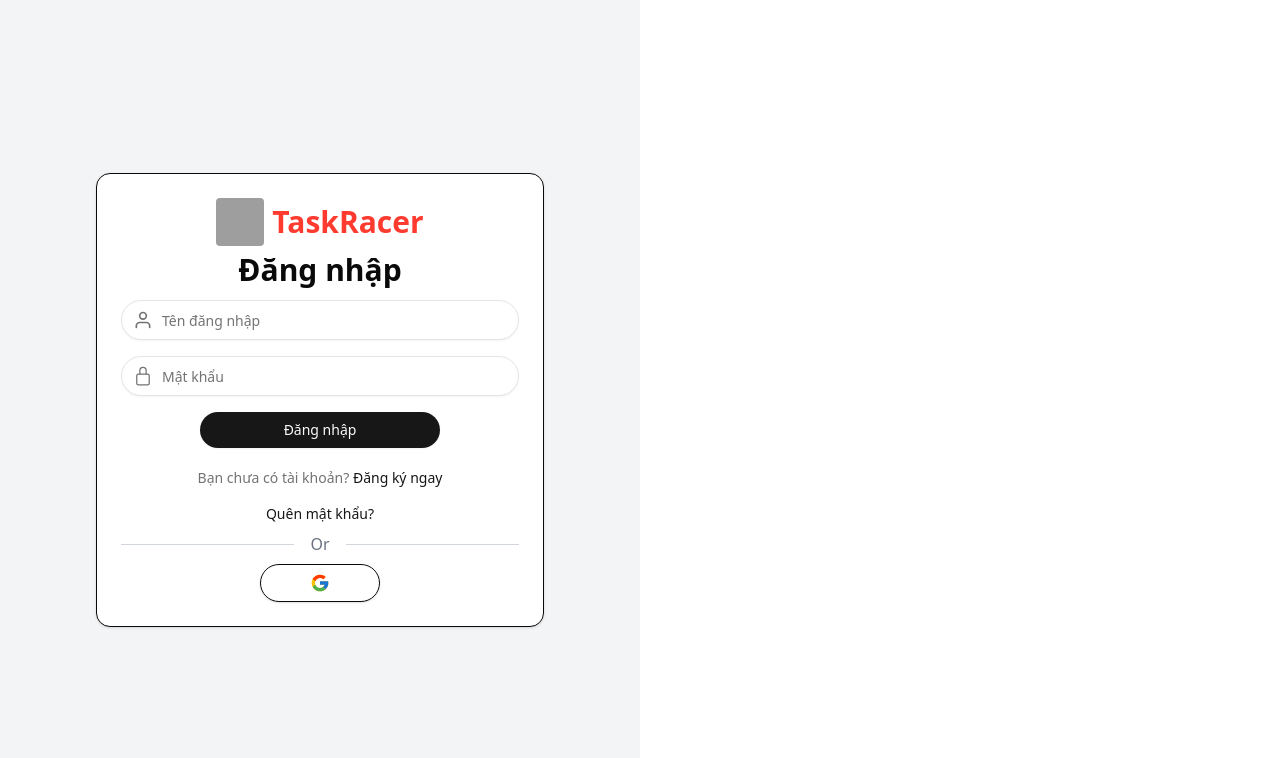
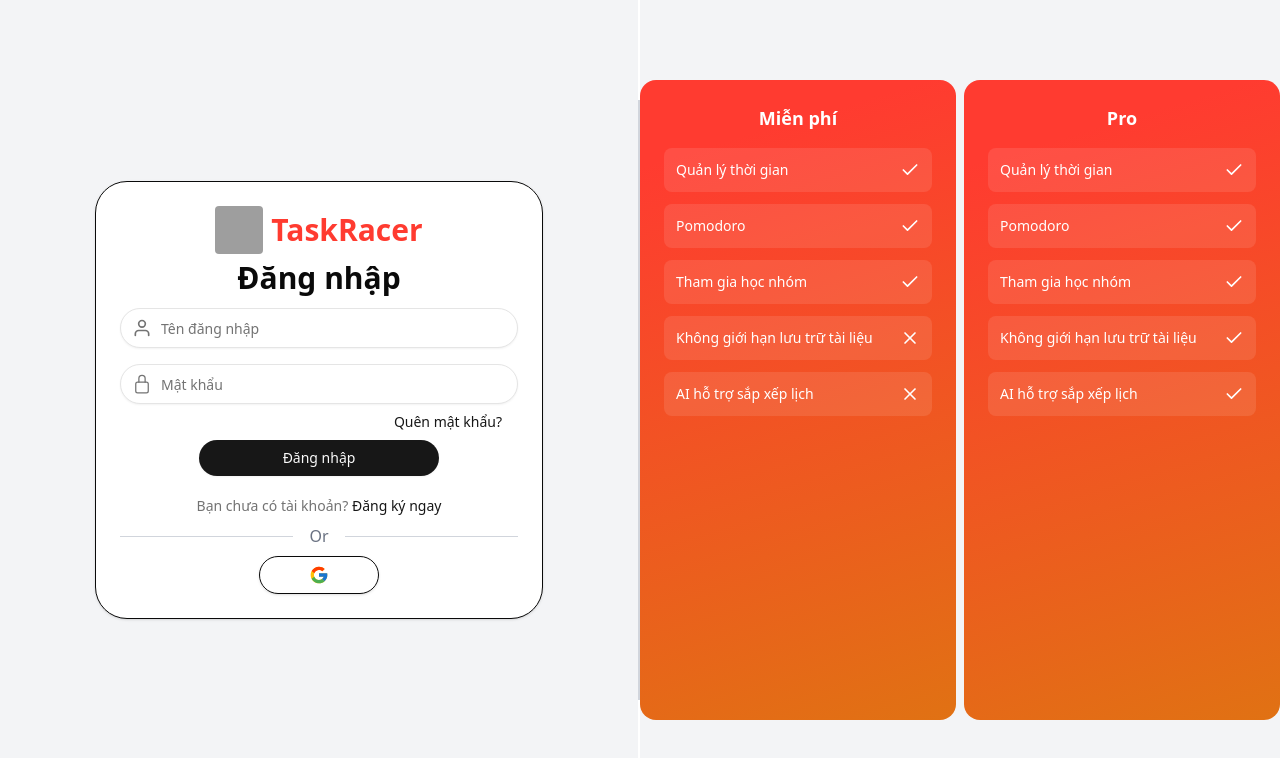
Before and after one commit to TechRacer-ptithcm/TaskRacer-Frontend-TS, a React (Vite) app: page /auth in a window 1280 px wide. Shown: the top 758 px of the page. Built offline with nearby package versions, Linux system fonts and the light colour scheme; grey boxes are pictures that could not be loaded.

Commit message:
auth complete

```diff
--- a/src/components/auth/ForgotPassword.tsx
+++ b/src/components/auth/ForgotPassword.tsx
@@ -1,5 +1,3 @@
-import React from 'react'
-
 export default function ForgotPassword() {
   return (
     <div>ForgotPassword</div>
--- a/src/components/auth/SignIn.tsx
+++ b/src/components/auth/SignIn.tsx
@@ -9,10 +9,8 @@
 import {
   Form,
   FormControl,
-  FormDescription,
   FormField,
   FormItem,
-  FormLabel,
   FormMessage,
 } from "@/components/ui/form";
 import { InputWithIcon } from "../ui/InputWithIcon";
@@ -51,7 +49,7 @@
   };
 
   return (
-    <Card className="w-full max-w-md gap-3">
+    <Card className="w-full max-w-md gap-3 rounded-4xl">
       <CardHeader>
         <Logo />
         <CardTitle className="text-center text-3xl">Đăng nhập</CardTitle>
@@ -65,7 +63,7 @@
             <FormField
               control={form.control}
               name="email"
-              render={({ field }) => (
+              render={() => (
                 <FormItem>
                   <FormControl>
                     <InputWithIcon
@@ -82,8 +80,8 @@
             <FormField
               control={form.control}
               name="password"
-              render={({ field }) => (
-                <FormItem>
+              render={() => (
+                <FormItem className="m-0">
                   <FormControl>
                     <InputWithIcon
                       className="rounded-full"
@@ -96,6 +94,15 @@
                 </FormItem>
               )}
             />
+            <div className="flex w-full justify-end pr-4 m-0">
+              <Button
+                variant="link"
+                onClick={() => dispatch(setStep("forgotPassword"))}
+                className="m-0 cursor-pointer p-0"
+              >
+                Quên mật khẩu?
+              </Button>
+            </div>
             <div className="flex w-full justify-center">
               <Button
                 type="submit"
@@ -118,13 +125,6 @@
             Đăng ký ngay
           </Button>
         </p>
-        <Button
-          variant="link"
-          onClick={() => dispatch(setStep("forgotPassword"))}
-          className="cursor-pointer"
-        >
-          Quên mật khẩu?
-        </Button>
 
         <div className="relative flex w-full items-center">
           <div className="flex-grow border-t border-gray-300"></div>
@@ -132,11 +132,11 @@
           <div className="flex-grow border-t border-gray-300"></div>
         </div>
         <button
-        type="button"
-        className="flex items-center justify-center w-30 max-w-xs p-2 space-x-2 border rounded-full shadow-sm hover:bg-gray-50 cursor-pointer mt-2"
-      >
-        <FcGoogle className="w-5 h-5" />
-      </button>
+          type="button"
+          className="mt-2 flex w-30 max-w-xs cursor-pointer items-center justify-center space-x-2 rounded-full border p-2 shadow-sm hover:bg-gray-50"
+        >
+          <FcGoogle className="h-5 w-5" />
+        </button>
       </CardFooter>
     </Card>
   );
--- a/src/components/auth/SignUp.tsx
+++ b/src/components/auth/SignUp.tsx
@@ -4,6 +4,7 @@
 import { useForm } from "react-hook-form";
 import { z } from "zod";
 
+import { FcGoogle } from "react-icons/fc";
 import { Button } from "@/components/ui/button";
 import {
   Form,
@@ -25,6 +26,7 @@
 } from "@/components/ui/card";
 import { useDispatch } from "react-redux";
 import { setEmail, setPassword, setUsername, setStep } from "@/redux/auth/authSlice";
+import Logo from "../ui/Logo";
 
 const signUpSchema = z.object({
   username: z.string().min(3, { message: "Tên đăng nhập phải có ít nhất 3 ký tự" }),
@@ -51,13 +53,17 @@
   };
 
   return (
-    <Card className="w-full max-w-md">
+    <Card className="w-full max-w-md gap-3 rounded-4xl">
       <CardHeader>
-        <CardTitle className="text-center text-lg">Đăng ký</CardTitle>
+        <Logo />
+        <CardTitle className="text-center text-3xl">Đăng ký</CardTitle>
       </CardHeader>
       <CardContent>
         <Form {...form}>
-          <form onSubmit={form.handleSubmit(onSubmit)} className="space-y-4 flex flex-col items-center">
+          <form
+            onSubmit={form.handleSubmit(onSubmit)}
+            className="flex-col items-center justify-center space-y-4"
+          >
             <FormField
               control={form.control}
               name="username"
@@ -65,9 +71,11 @@
                 <FormItem>
                   <FormControl>
                     <InputWithIcon
+                      className="rounded-full"
                       type="text"
                       placeholder="Tên đăng nhập"
                       icon={<FiUser size={20} />}
+                      {...field}
                     />
                   </FormControl>
                   <FormMessage />
@@ -81,9 +89,11 @@
                 <FormItem>
                   <FormControl>
                     <InputWithIcon
+                      className="rounded-full"
                       type="email"
                       placeholder="Email"
                       icon={<MdOutlineEmail size={20} />}
+                      {...field}
                     />
                   </FormControl>
                   <FormMessage />
@@ -97,31 +107,48 @@
                 <FormItem>
                   <FormControl>
                     <InputWithIcon
+                      className="rounded-full"
                       type="password"
                       placeholder="Mật khẩu"
                       icon={<IoLockClosedOutline size={20} />}
+                      {...field}
                     />
                   </FormControl>
                   <FormMessage />
                 </FormItem>
               )}
             />
-            <div className="w-full flex justify-center">
-              <Button type="submit" className="w-30 rounded-full cursor-pointer">
+            <div className="flex w-full justify-center">
+              <Button type="submit" className="w-60 cursor-pointer rounded-full">
                 Đăng ký
               </Button>
             </div>
           </form>
         </Form>
       </CardContent>
-      <CardFooter className="flex justify-between">
-        <Button
-          variant="link"
-          onClick={() => dispatch(setStep("signIn"))}
-          className="cursor-pointer"
+      <CardFooter className="flex-col">
+        <p className="text-muted-foreground text-sm">
+          Đã có tài khoản?{" "}
+          <Button
+            variant="link"
+            onClick={() => dispatch(setStep("signIn"))}
+            className="cursor-pointer p-0"
+          >
+            Đăng nhập
+          </Button>
+        </p>
+
+        <div className="relative flex w-full items-center">
+          <div className="flex-grow border-t border-gray-300"></div>
+          <span className="mx-4 text-gray-500">Or</span>
+          <div className="flex-grow border-t border-gray-300"></div>
+        </div>
+        <button
+          type="button"
+          className="mt-2 flex w-30 max-w-xs cursor-pointer items-center justify-center space-x-2 rounded-full border p-2 shadow-sm hover:bg-gray-50"
         >
-          Đã có tài khoản? Đăng nhập
-        </Button>
+          <FcGoogle className="h-5 w-5" />
+        </button>
       </CardFooter>
     </Card>
   );
--- a/src/components/calendar/DayView.tsx
+++ b/src/components/calendar/DayView.tsx
@@ -80,9 +80,10 @@
               />
             )}
 
-            {hours.map((hour, idx) => (
+            {hours.map((_, idx) => (
               <div
                 key={idx}
+
                 className="flex h-16 cursor-pointer flex-col border border-gray-300 text-center text-sm hover:bg-gray-200"
               ></div>
             ))}
--- a/src/components/calendar/WeekView.tsx
+++ b/src/components/calendar/WeekView.tsx
@@ -73,7 +73,7 @@
             ))}
           </div>
 
-          {weekDays.map(({ date, isToday, isSelected }, index) => (
+          {weekDays.map(({isToday}, index) => (
             <div
               key={index}
               className="relative col-span-1 flex flex-col bg-white"
@@ -87,7 +87,7 @@
             />
             )}
 
-              {get24Hours().map((hour, idx) => (
+              {get24Hours().map((_, idx) => (
                 <div
                   key={idx}
                   className="flex flex-col border border-gray-300 text-center text-sm cursor-pointer h-16 hover:bg-gray-200"
--- /dev/null
+++ b/src/components/ui/premium-list.tsx
@@ -0,0 +1,31 @@
+import { Check, X } from "lucide-react";
+
+interface PremiumListProps {
+  title: string;
+  features: { text: string; available: boolean }[];
+}
+
+export default function PremiumList({ title, features }: PremiumListProps) {
+  return (
+    <div
+      className="w-80 rounded-2xl p-6 text-white text-center h-160"
+      style={{
+        background: "linear-gradient(163.3deg, #FF3B30 11.78%, #cc9600 158.85%)",
+      }}
+    >
+      <h2 className="text-lg font-bold mb-4">{title}</h2>
+      <div className="space-y-3">
+        {features.map((feature, index) => (
+          <div key={index} className="flex items-center justify-between p-3 bg-white/10 rounded-md">
+            <span className="text-sm">{feature.text}</span>
+            {feature.available ? (
+              <Check className="text-white" size={20} />
+            ) : (
+              <X className="text-white" size={20} />
+            )}
+          </div>
+        ))}
+      </div>
+    </div>
+  );
+}
--- a/src/pages/Auth.tsx
+++ b/src/pages/Auth.tsx
@@ -2,7 +2,23 @@
 import { RootState } from "@/redux/store";
 import SignIn from "@/components/auth/SignIn";
 import SignUp from "@/components/auth/SignUp";
-import ForgotPassword from "@/components/auth/ForgotPassword";
+import PremiumList from "@/components/ui/premium-list";
+
+const freeFeatures = [
+  { text: "Quản lý thời gian", available: true },
+  { text: "Pomodoro", available: true },
+  { text: "Tham gia học nhóm", available: true },
+  { text: "Không giới hạn lưu trữ tài liệu", available: false },
+  { text: "AI hỗ trợ sắp xếp lịch", available: false },
+];
+
+const proFeatures = [
+  { text: "Quản lý thời gian", available: true },
+  { text: "Pomodoro", available: true },
+  { text: "Tham gia học nhóm", available: true },
+  { text: "Không giới hạn lưu trữ tài liệu", available: true },
+  { text: "AI hỗ trợ sắp xếp lịch", available: true },
+];
 
 export default function Auth() {
   const step = useSelector((state: RootState) => state.auth.step);
@@ -17,7 +33,14 @@
         )} */}
       </div>
 
-      <div className="flex w-1/2 items-center justify-center bg-white"></div>
+      <div className="flex items-center justify-center">
+        <div className="h-3/4 w-[2px] bg-gray-300"></div>
+      </div>
+
+      <div className="flex w-1/2 items-center justify-center gap-2 bg-gray-100">
+        <PremiumList title="Miễn phí" features={freeFeatures} />
+        <PremiumList title="Pro" features={proFeatures} />
+      </div>
     </div>
   );
 }
```
Also changed, not shown: 1 other file (tests, documents, lock files or other folders).
